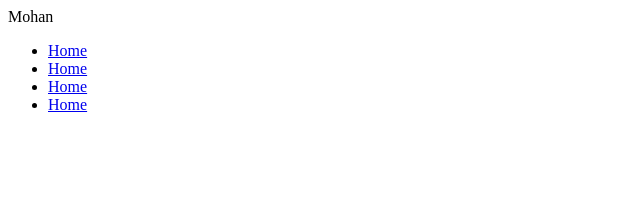
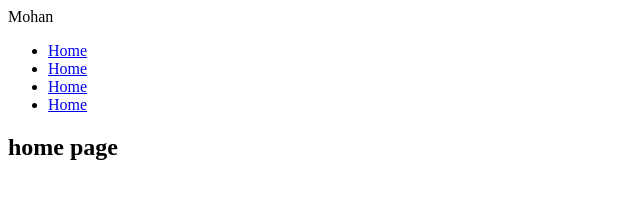
Before and after one commit to mohankumar8875/myrepo, a plain HTML site: page index.html in a window 1280 px wide. Shown: the whole page, without its empty margins (0-640 px from the left). Drawn offline with Linux system fonts and the light colour scheme.

Commit message:
V3 add home h3 tage

```diff
--- a/index.html
+++ b/index.html
@@ -17,5 +17,8 @@
             </ul>
         </nav>
     </header>
+    <div class="home">
+        <h2>home page</h2>
+    </div>
 </body>
 </html>
```
